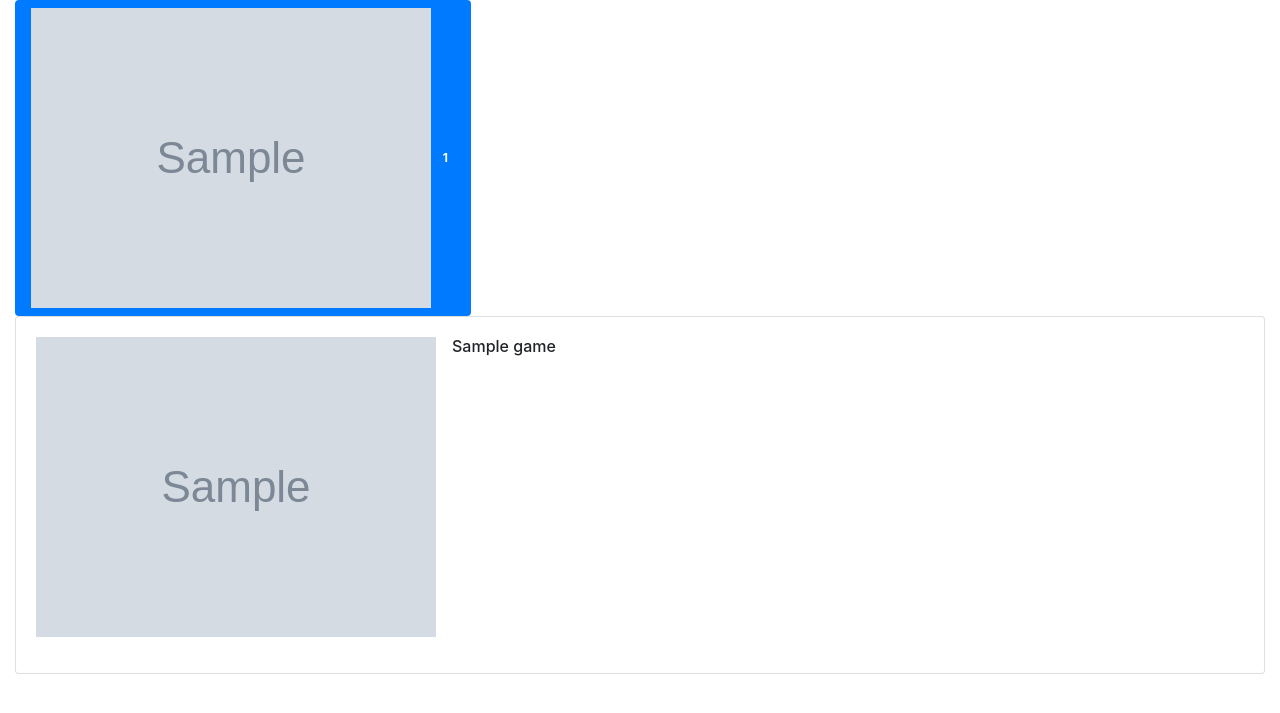
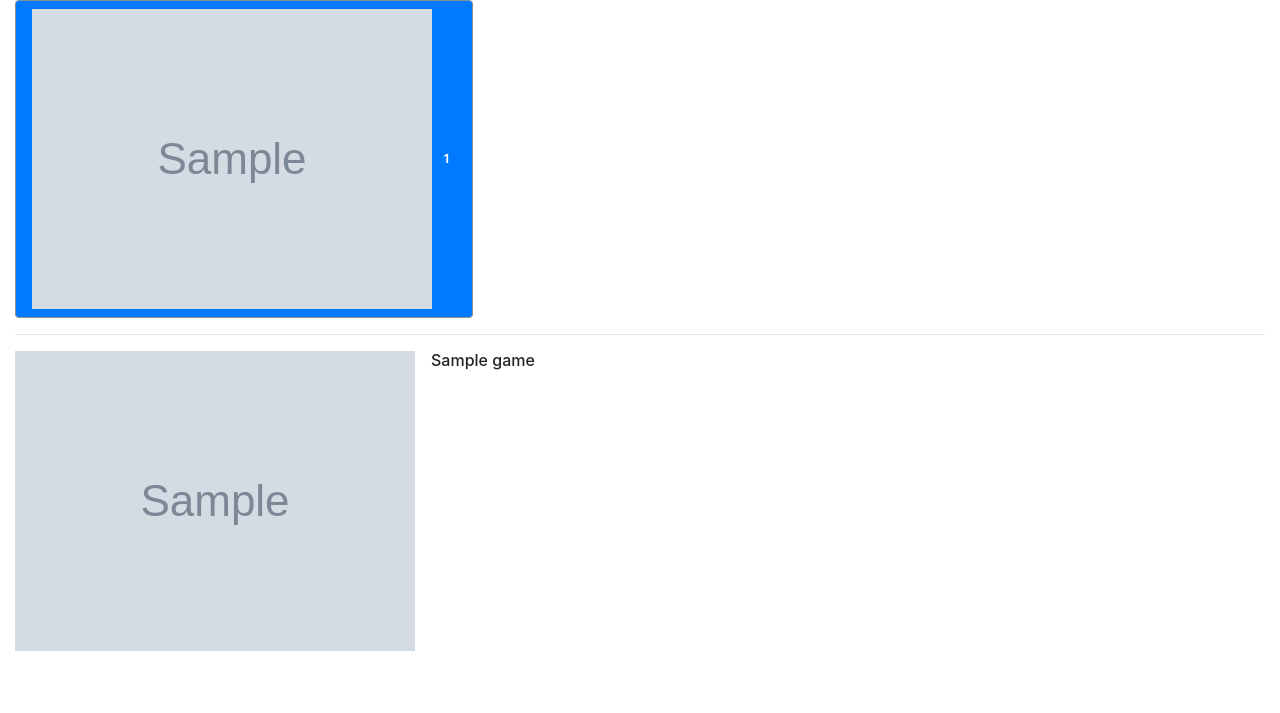
Before and after one commit to Malgnor/SteamGameListDiff, a Flask app: template templates/compareMulti.html in a window 1280 px wide. Shown: the top 713 px of the page. Run offline with Flask 2, Linux system fonts and the light colour scheme; the template is opened without the code that fills it: most values are stand-ins (such as "Sample title", 1, 10 or a date in 2020); grey boxes marked "Sample" are stand-in pictures; some libraries are stand-ins or nearby versions.

Commit message:
compareMulti.html++

```diff
--- a/templates/compareMulti.html
+++ b/templates/compareMulti.html
@@ -12,23 +12,32 @@
     <ul class="nav nav-pills" id="myTab" role="tablist">
         {% for group in groups %}
         <li class="nav-item">
-            <a class="nav-link {{ 'active' if loop.first }}" id="group-{{ loop.index }}-pill" data-toggle="pill" href="#group-{{ loop.index }}" role="tab" aria-controls="Group {{ loop.index }}" aria-selected="{{ 'active' if loop.first else 'false' }}">
+            {% if games[loop.index0] %}
+            <a class="border border-secondary nav-link {{ 'active' if loop.first }} " id="group-{{ loop.index }}-pill" data-toggle="pill" href="#group-{{ loop.index }}" role="tab" aria-controls="Group {{ loop.index }}" aria-selected="{{ 'active' if loop.first else 'false' }}" title="{% for i in group %}{{ profiles[i].personaname+(''if loop.last else ' + ') }}{% endfor %}">
                 {% for i in group %}
                     <img src="{{ profiles[i].avatar }}" alt="{{ profiles[i].personaname }}">
                 {% endfor %}
                 <span class="badge badge-pill badge-primary">{{ games[loop.index0]|count }}</span>
             </a>
+            {% else %}
+            <div class="border border-secondary nav-link {{ 'active' if loop.first }} " id="group-{{ loop.index }}-pill" href="#group-{{ loop.index }}" aria-controls="Group {{ loop.index }}" aria-selected="{{ 'active' if loop.first else 'false' }}" title="{% for i in group %}{{ profiles[i].personaname+(''if loop.last else ' + ') }}{% endfor %}">
+                {% for i in group %}
+                    <img src="{{ profiles[i].avatar }}" alt="{{ profiles[i].personaname }}">
+                {% endfor %}
+                <span class="badge badge-pill badge-danger">{{ games[loop.index0]|count }}</span>
+            </div>
+            {% endif %}
         </li>
         {% endfor %}
     </ul>
+    <hr>
     <div class="tab-content" id="myTabContent">
         {% for group in range(groups|count) %}
+        {% if not(games[group]) %}{% continue %}{% endif %}
         <div class="tab-pane fade {{ 'show active' if loop.first }}" id="group-{{ loop.index }}" role="tabpanel" aria-labelledby="group-{{ loop.index }}-pill">
             <div class=row>
                 {% for cols in range([3, games[group]|count]|min) %}
                 <div class=col-sm>
-                    <div class=card>
-                        <div class=card-body>
                     <ul class="list-unstyled">
                         {% set number = range(cols, games[group]|count, 3) %}
                         {% for game in games[group] %}
@@ -42,8 +51,6 @@
                         {% endfor %}
                     </ul>
                 </div>
-                    </div>
-                </div>
                 {% endfor %}
             </div>
         </div>
```
Lines whose indentation alone changed are shown as unchanged.
